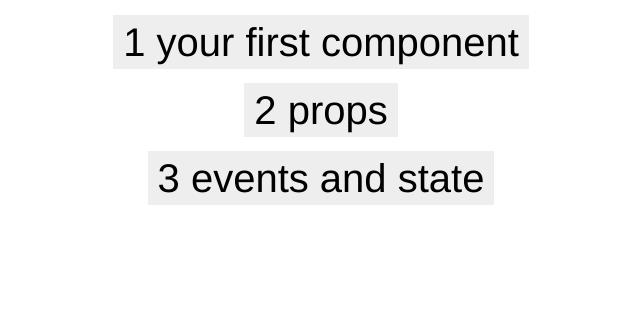
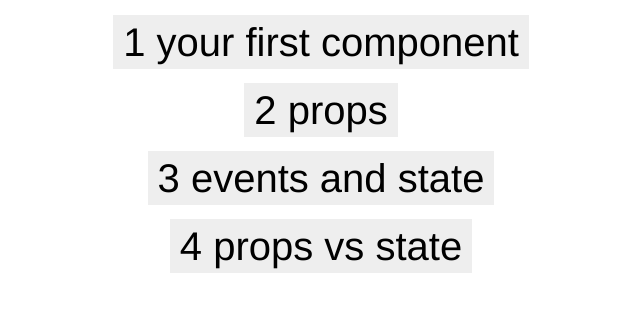
Before and after one commit to vasanthk/React-FEM-Exercises, a website: page exercises/index.html in a window 1280 px wide. Shown: the whole page, without its empty margins (319-959 px from the left). Drawn offline with Linux system fonts and the light colour scheme.

Commit message:
Exercise 4: Fixed included files

```diff
--- a/exercises/index.html
+++ b/exercises/index.html
@@ -1 +1,11 @@
-<html><link rel="stylesheet" href="/shared.css"><body id="index"><ul><li><a href="/1-your-first-component">1 your first component</a></li><li><a href="/2-props">2 props</a></li><li><a href="/3-events-and-state">3 events and state</a></li></ul></body></html>
+<html>
+<link rel="stylesheet" href="/shared.css">
+<body id="index">
+<ul>
+    <li><a href="/1-your-first-component">1 your first component</a></li>
+    <li><a href="/2-props">2 props</a></li>
+    <li><a href="/3-events-and-state">3 events and state</a></li>
+    <li><a href="/4-props-vs-state">4 props vs state</a></li>
+</ul>
+</body>
+</html>
```
Also changed, not shown: exercises/4-props-vs-state/index.html (+1 -1 lines).
